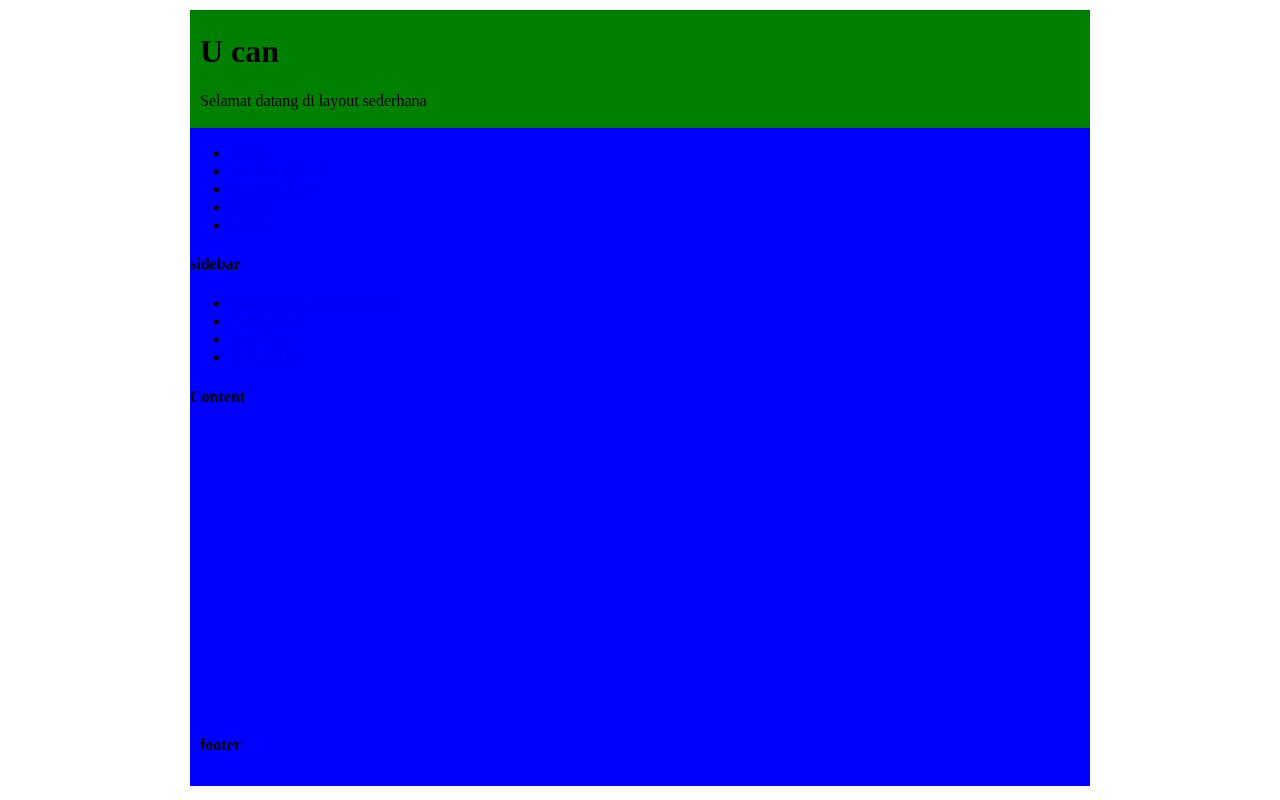
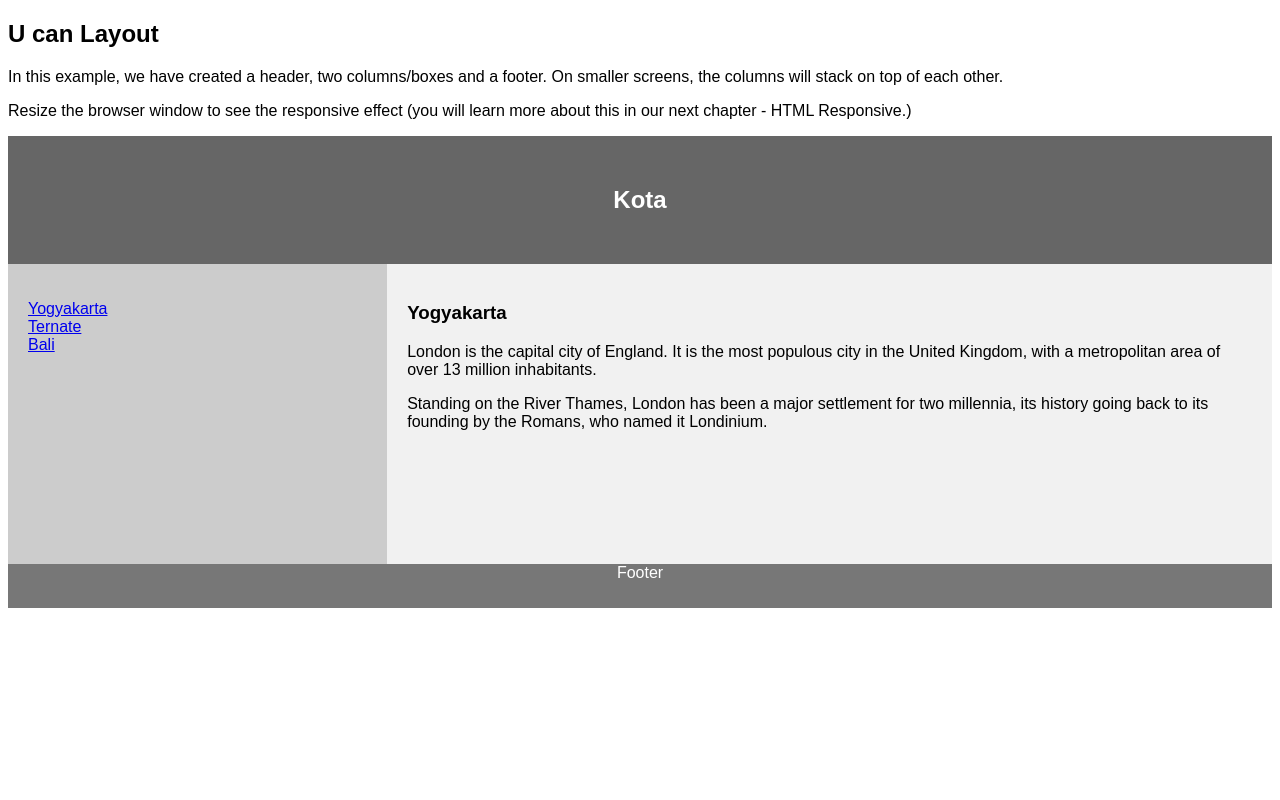
Before and after one commit to yusranAbd/layout, a plain HTML site: page index.html in a window 1280 px wide. Drawn offline with Linux system fonts and the light colour scheme.

Commit message:
edit with w3school

```diff
--- a/CSS/style.css
+++ b/CSS/style.css
@@ -1,49 +1,50 @@
-.wrap{
-    background: blue;
-    width: 900px;
-    margin: 10px auto;
-}
-.wrap .header {
-    background: green;
-    padding: 2px 10px;
+*{
+    box-sizing: border-box;
 }
 
-.wrap.menu{
-    background: yellow;
+body{
+    font-family: Arial, Helvetica, sans-serif;
+}
+header{
+    background-color: #666;
+    padding: 30px;
+    text-align: center;
+    color: white;
 }
 
-.wrap.menu ul{
+nav{
+    float: left;
+    width: 30%;
+    height: 300px;
+    background: #ccc;
+    padding: 20px;
+}
+nav ul{
+    list-style-type: none;
     padding: 0;
-    margin: 0;
-    background: yellow;
-    overflow: hidden;
 }
-.wrap.menu ul li{
+article{
     float: left;
-    list-style-type: none;
-    padding: 10px;
+    padding: 20px;
+    width: 70%;
+    background-color: #f1f1f1;
+    height: 300px;
 }
 
-.clear{
+section ::after{
+    content: "";
+    display: table;
     clear: both;
 }
-.badan{
-    height: 450px;
+footer{
+    background-color: #777;
+    padding: 10px;
+    text-align: center;
+    color: white;
 }
-.wrap.badan.sidebar{
-    background: orange;
-    float: left;
-    width: 25%;
-    height: 100%;
+@media(max-width: 600px){
+    nav, articel {
+        width: 100%;
+        height: auto;
+    }
 }
-
-.wrap.badan.content{
-    background: red;
-    float: left;
-    height: 100%;
-    width: 75%;
-}
-.wrap .footer{
-    width: 100%;
-    padding: 10px;
-}
--- a/index.html
+++ b/index.html
@@ -9,39 +9,35 @@
 </head>
 
 <body>
-    <div class="wrap">
-        <div class="header">
-            <h1>U can</h1>
-            <p>Selamat datang di layout sederhana</p>
-        </div>
-        <div class="menu">
+    <h2>U can Layout</h2>
+    <p>In this example, we have created a header, two columns/boxes and a footer. On smaller screens, the columns will
+        stack on top of each other.</p>
+    <p>Resize the browser window to see the responsive effect (you will learn more about this in our next chapter - HTML
+        Responsive.)</p>
+
+    <header>
+        <h2>Kota</h2>
+    </header>
+
+    <section>
+        <nav>
             <ul>
-                <li><a href="#">Home</a></li>
-                <li><a href="#">Tempat Wisata</a></li>
-                <li><a href="#">Tentang Kita</a></li>
-                <li><a href="#">kontak</a></li>
-                <li><a href="#">Lokasi</a></li>
+                <li><a href="#">Yogyakarta</a></li>
+                <li><a href="#">Ternate</a></li>
+                <li><a href="#">Bali</a></li>
             </ul>
-        </div>
-        <div class="badan">
-            <div class="sidebar">
-                <h4>sidebar</h4>
-                <ul>
-                    <li><a href="#">Tempat Wisata Borobudur</a></li>
-                    <li><a href="#">Taman Sari</a></li>
-                    <li><a href="#">Malioboro</a></li>
-                    <li><a href="#">Titik 0KM</a></li>
-                </ul>
-            </div>
-            <div class="content">
-                <h4>Content</h4>
-            </div>
-        </div>
-        <div class="clear"></div>
-        <div class="footer">
-            <h4>footer</h4>
-        </div>
-    </div>
+        </nav>
+        <article>
+            <h1>Yogyakarta</h1>
+            <p>London is the capital city of England. It is the most populous city in the United Kingdom, with a
+                metropolitan area of over 13 million inhabitants.</p>
+            <p>Standing on the River Thames, London has been a major settlement for two millennia, its history going
+                back to its founding by the Romans, who named it Londinium.</p>
+        </article>
+    </section>
+    <footer>
+        <p>Footer</p>
+    </footer>
 </body>
 
 </html>
```
